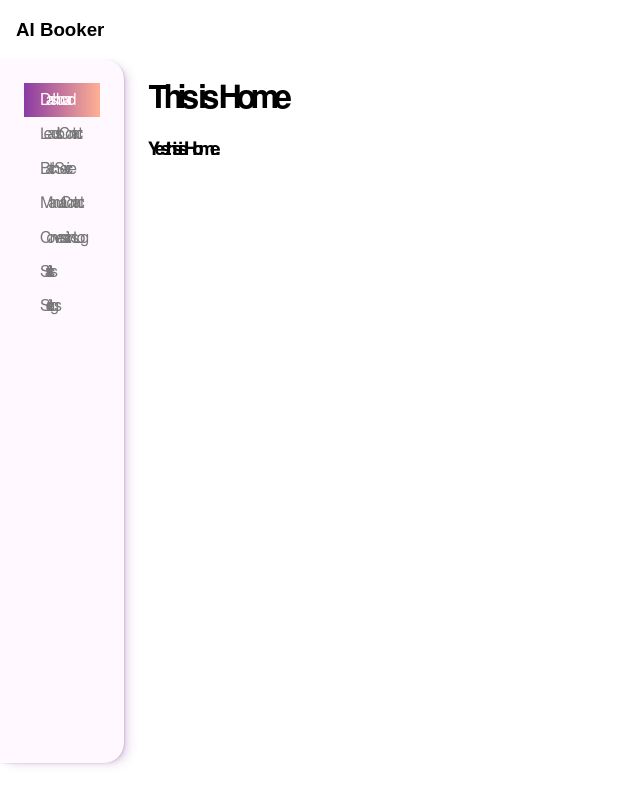
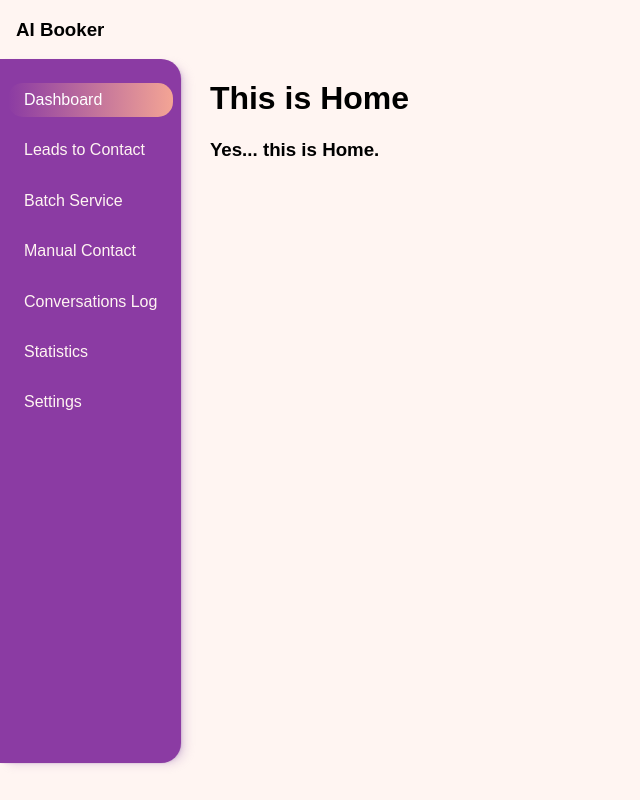
Before and after one commit to VictorT-ATP/ai-booker.api.achievetestprep.com, a Flask app: page / in a window 1280 px wide. Shown: the whole page, without its empty margins (0-640 px from the left). Run offline with Flask 3, Linux system fonts and the light colour scheme; parts of the project's set-up code (start-up, migrations or seed data) failed here and were passed over; some libraries are stand-ins or nearby versions.

Commit message:
adjusted: theme

```diff
--- a/static/style.css
+++ b/static/style.css
@@ -5,41 +5,79 @@
   --spacing-lg: 1.5rem;
   --spacing-xl: 2rem;
   --color-light: white;
-    --color-light-secundary:#FCF2;
+  --color-light-primary: #fff5f2;
+  --color-light-secondary: rgba(139, 59, 163, 1);
   --color-shadow: 287deg 28% 66%;
-    --shadow-elevation-medium:
-            0.4px 0.2px 0.5px hsl(var(--color-shadow) / 0.31),
+  --shadow-elevation-medium: 0.4px 0.2px 0.5px hsl(var(--color-shadow) / 0.31),
     1.2px 0.6px 1.5px -0.8px hsl(var(--color-shadow) / 0.31),
     3px 1.5px 3.8px -1.7px hsl(var(--color-shadow) / 0.31),
     7.2px 3.7px 9.1px -2.5px hsl(var(--color-shadow) / 0.31);
-    --color-gradient-selection: linear-gradient(90deg, rgba(139, 59, 163, 1) 0%, rgba(255, 176, 147, 1) 100%);
+  --color-gradient-selection: linear-gradient(
+    90deg,
+    rgba(139, 59, 163, 0.9) 0%,
+    rgba(255, 176, 147, 0.9) 100%
+  );
 }
 
-.p-sm { padding: var(--spacing-sm); }
-.p-md { padding: var(--spacing-md); }
-.p-lg { padding: var(--spacing-lg); }
+.p-sm {
+  padding: var(--spacing-sm);
+}
+.p-md {
+  padding: var(--spacing-md);
+}
+.p-lg {
+  padding: var(--spacing-lg);
+}
 
+.px-sm {
+  padding-left: var(--spacing-sm);
+  padding-right: var(--spacing-sm);
+}
+.py-sm {
+  padding-top: var(--spacing-sm);
+  padding-bottom: var(--spacing-sm);
+}
 
-.px-sm { padding-left: var(--spacing-sm); padding-right: var(--spacing-sm); }
-.py-sm { padding-top: var(--spacing-sm); padding-bottom: var(--spacing-sm); }
+.px-md {
+  padding-left: var(--spacing-md);
+  padding-right: var(--spacing-md);
+}
+.py-md {
+  padding-top: var(--spacing-md);
+  padding-bottom: var(--spacing-md);
+}
 
-.px-md { padding-left: var(--spacing-md); padding-right: var(--spacing-md); }
-.py-md { padding-top: var(--spacing-md); padding-bottom: var(--spacing-md); }
+.px-lg {
+  padding-left: var(--spacing-lg);
+  padding-right: var(--spacing-lg);
+}
+.py-lg {
+  padding-top: var(--spacing-lg);
+  padding-bottom: var(--spacing-lg);
+}
 
-.px-lg { padding-left: var(--spacing-lg); padding-right: var(--spacing-lg); }
-.py-lg { padding-top: var(--spacing-lg); padding-bottom: var(--spacing-lg); }
+.content {
+  background-color: var(--color-light-primary);
+}
 
-.bg-secondary { background-color: var(--color-light-secundary); }
+.bg-secondary {
+  background-color: var(--color-light-secondary);
+}
 
 .left-dock {
   border-radius: 0 20px 20px 0;
   box-shadow: var(--shadow-elevation-medium);
   min-height: 88dvh;
+  display: inline-block;
 }
 
-.pure-menu-selected {
+.pure-menu-link {
+  color: var(--color-light-primary);
+  border-radius: 15px;
+}
+
+.pure-menu-selected,
+.pure-menu-link:hover {
   background: var(--color-gradient-selection);
-}
-.pure-menu-selected>.pure-menu-link, .pure-menu-selected>.pure-menu-link:visited {
   color: var(--color-light);
 }
--- a/templates/container.html
+++ b/templates/container.html
@@ -9,32 +9,47 @@
       integrity="sha384-X38yfunGUhNzHpBaEBsWLO+A0HDYOQi8ufWDkZ0k9e0eXz/tH3II7uKZ9msv++Ls"
       crossorigin="anonymous"
     />
-      <link
-              rel="stylesheet"
-              href="static/style.css"
-      />
-    <title>{{ title }}</title>
+    <link rel="stylesheet" href="static/style.css" />
+    <title>AI Booker - {{ title }} / Achieve Test Prep</title>
   </head>
-  <body>
-  <div id="layout" class="content pure-g">
+  <body class="content">
+    <div id="layout" class="pure-g">
       <div class="pure-u-1"><h3 class="px-md">AI Booker</h3></div>
-      <div class="pure-g">
-      <nav class="pure-menu bg-secondary p-lg left-dock">
-          <ul class = "pure-menu-list">
-              <li class="pure-menu-item pure-menu-selected"><a class= "pure-menu-link" href="/">Dashboard</a></li>
-              <li class="pure-menu-item"><a class= "pure-menu-link" href="/leads">Leads to Contact</a></li>
-              <li class="pure-menu-item"><a class= "pure-menu-link" href="/batch_service">Batch Service</a></li>
-              <li class="pure-menu-item"><a class= "pure-menu-link" href="/manual_exec">Manual Contact</a></li>
-              <li class="pure-menu-item"><a class= "pure-menu-link" href="/conversations_log">Conversations Log</a></li>
-              <li class="pure-menu-item"><a class= "pure-menu-link" href="/statistics">Statistics</a></li>
-              <li class="pure-menu-item"><a class= "pure-menu-link" href="/settings">Settings</a></li>
+      <div class="pure-u-1 pure-g">
+        <nav class="pure-menu bg-secondary px-sm py-md left-dock">
+          <ul class="pure-menu-list">
+            <li class="pure-menu-item py-sm">
+              <a class="pure-menu-link pure-menu-selected" href="/"
+                >Dashboard</a
+              >
+            </li>
+            <li class="pure-menu-item py-sm">
+              <a class="pure-menu-link" href="/leads">Leads to Contact</a>
+            </li>
+            <li class="pure-menu-item py-sm">
+              <a class="pure-menu-link" href="/batch_service">Batch Service</a>
+            </li>
+            <li class="pure-menu-item py-sm">
+              <a class="pure-menu-link" href="/manual_exec">Manual Contact</a>
+            </li>
+            <li class="pure-menu-item py-sm">
+              <a class="pure-menu-link" href="/conversations_log"
+                >Conversations Log</a
+              >
+            </li>
+            <li class="pure-menu-item py-sm">
+              <a class="pure-menu-link" href="/statistics">Statistics</a>
+            </li>
+            <li class="pure-menu-item py-sm">
+              <a class="pure-menu-link" href="/settings">Settings</a>
+            </li>
           </ul>
-      </nav>
-      <main class="px-lg">
-      <h1>This is {{ title }}</h1>
-        {% block body %} {% endblock %}
-      </main>
+        </nav>
+        <main class="px-lg pure-u">
+          <h1>This is {{ title }}</h1>
+          {% block body %} {% endblock %}
+        </main>
       </div>
-  </div>
+    </div>
   </body>
 </html>
```
Lines whose indentation alone changed are shown as unchanged.
